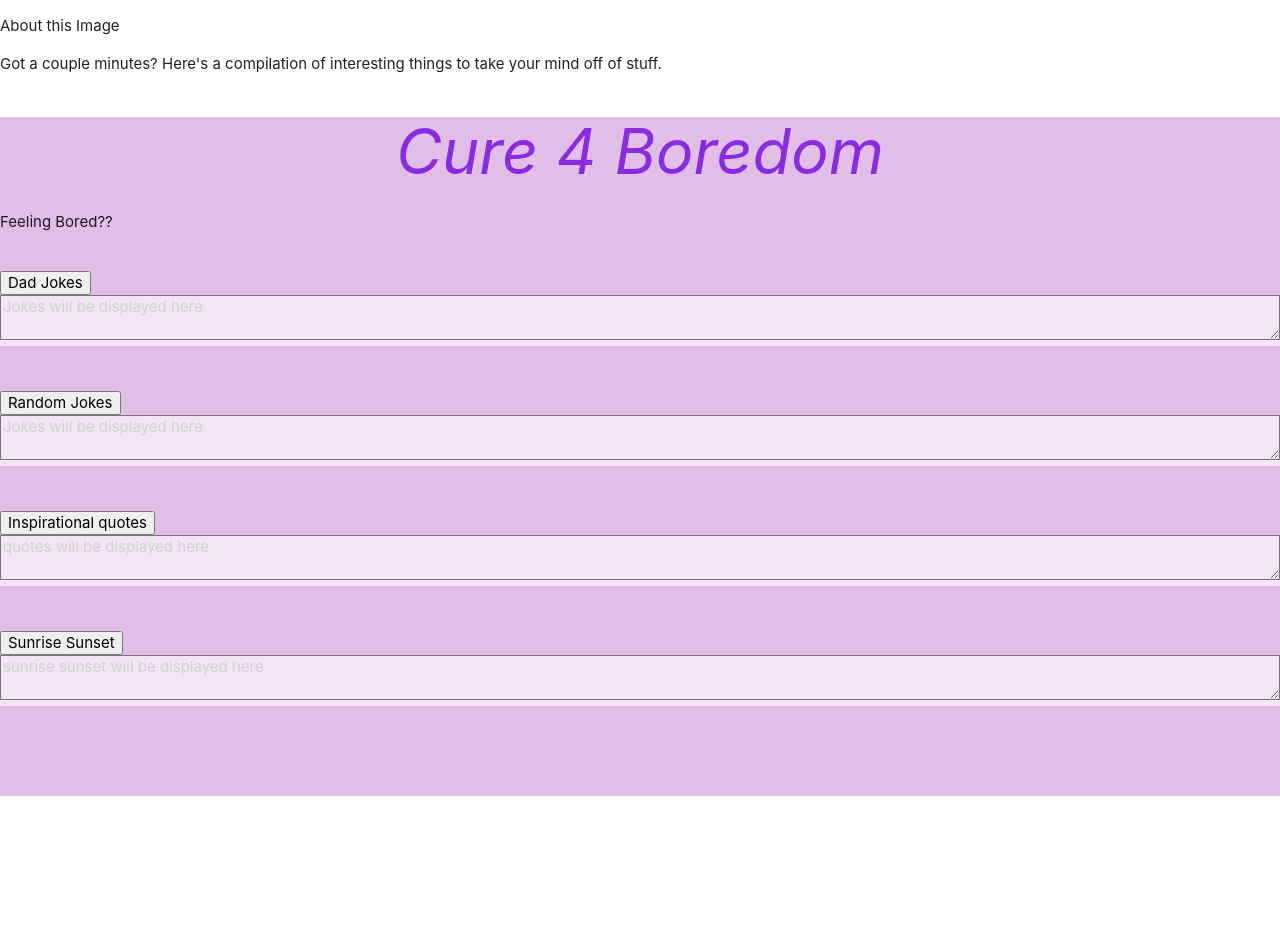
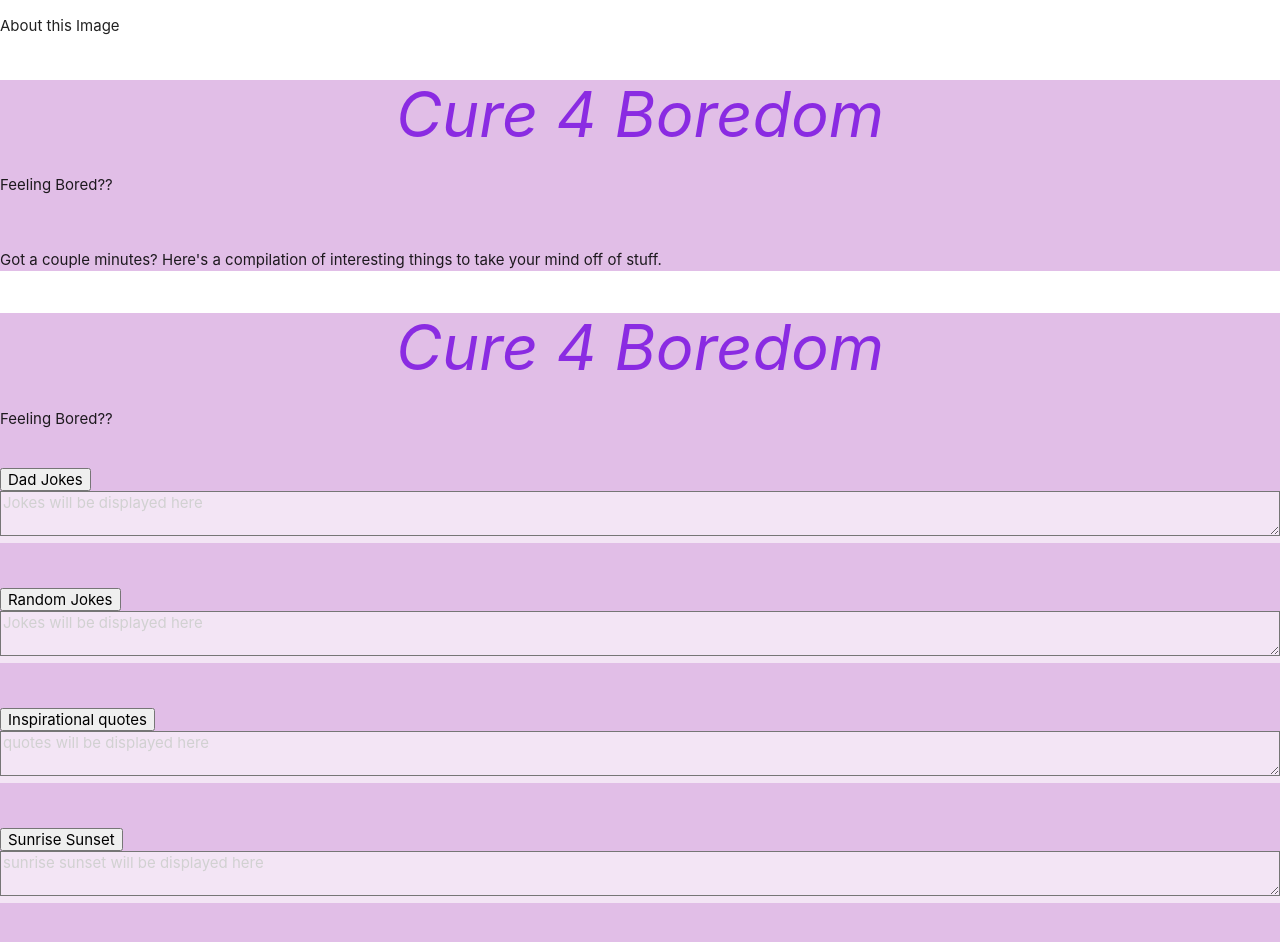
Before and after one commit to vanikarun21/Cure4Boredom, a plain HTML site: page index.html in a window 1280 px wide. Before the commit the page ends 800 px from the top, so only its background shows below. Drawn offline with nearby package versions, Linux system fonts and the light colour scheme; no server answers.

Commit message:
Update index.html

```diff
--- a/index.html
+++ b/index.html
@@ -26,6 +26,12 @@
                     </a>
                 </div>
             </div>
+
+        <div class="purple lighten-4">
+    <h1 id="heading1" class="appName">Cure 4 Boredom</h1>
+
+    <p>Feeling Bored??</p>
+    </br>
 
             <p class="dark rounded">Got a couple minutes? Here's a compilation of interesting things to take your mind
                 off of stuff.</p>
```
